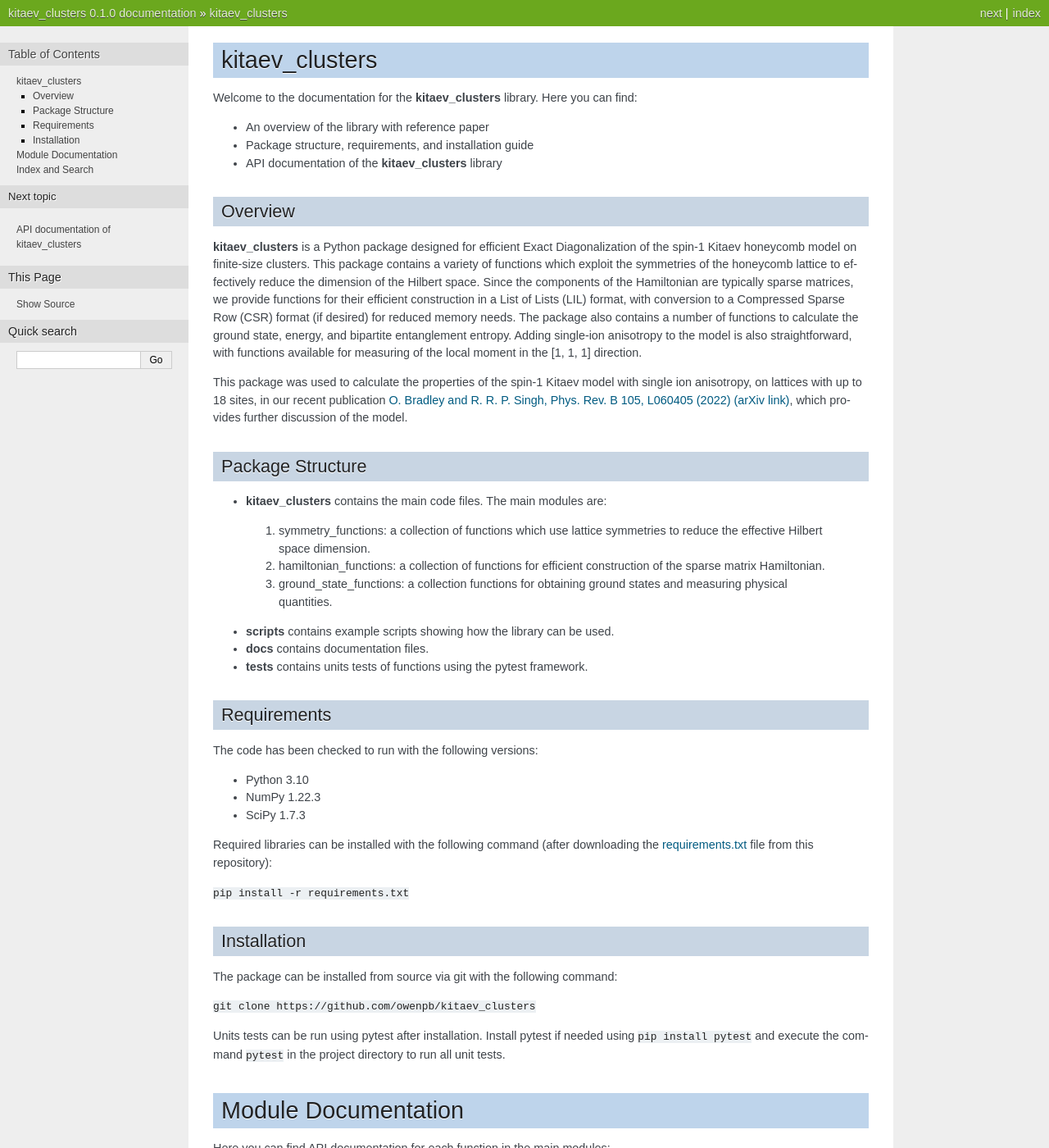
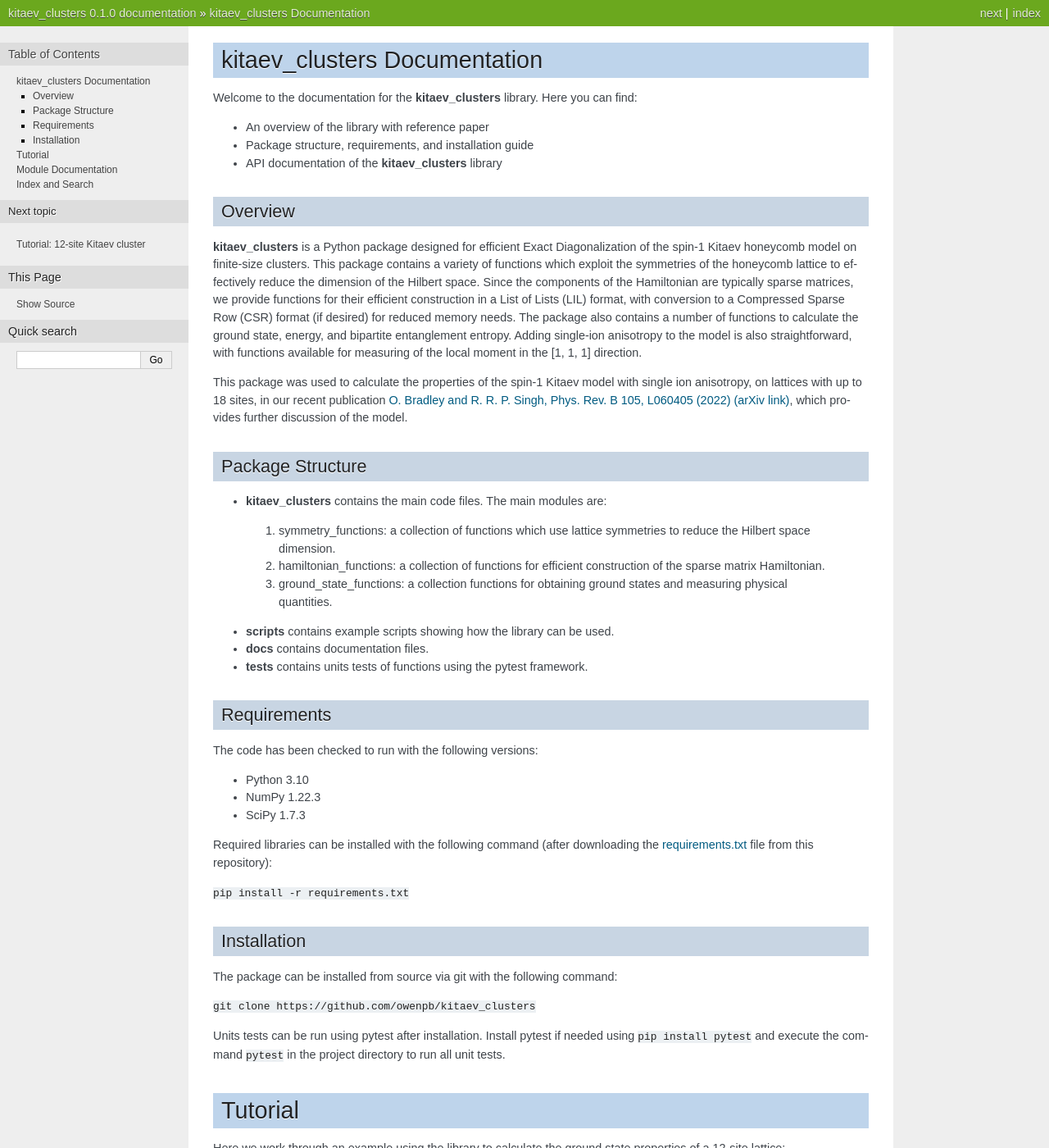
Before and after one commit to owenpb/kitaev_clusters, a Sphinx documentation site: the page built from docs/source/index.rst, in a window 1280 px wide and 1400 px high. Shown: the whole window at 82% size. Built offline with Sphinx 7.4.7, drawn with Linux system fonts in a browser that asks for light colours; some of the changed text lies outside the part shown.

Commit message:
Added tutorial page to documentation

```diff
--- a/docs/source/api_doc.rst
+++ b/docs/source/api_doc.rst
@@ -1,5 +1,5 @@
 API documentation of kitaev_clusters
-=============================
+====================================
 
 symmetry_functions module
 -------------------------
--- a/docs/source/index.rst
+++ b/docs/source/index.rst
@@ -1,5 +1,5 @@
-kitaev_clusters
-===============
+kitaev_clusters Documentation
+=============================
 
 Welcome to the documentation for the **kitaev_clusters** library. Here you can find:
 
@@ -23,7 +23,7 @@
 -----------------
 * **kitaev_clusters** contains the main code files. The main modules are:
 
- 1. symmetry_functions: a collection of functions which use lattice symmetries to reduce the effective Hilbert space dimension.
+ 1. symmetry_functions: a collection of functions which use lattice symmetries to reduce the Hilbert space dimension.
  2. hamiltonian_functions: a collection of functions for efficient construction of the sparse matrix Hamiltonian.
  3. ground_state_functions: a collection functions for obtaining ground states and measuring physical quantities.
 * **scripts** contains example scripts showing how the library can be used.
@@ -51,13 +51,25 @@
 Units tests can be run using pytest after installation. Install pytest if needed using ``pip install pytest`` and execute the command ``pytest`` in the project directory to run all unit tests.
 
 
+
+Tutorial
+========
+Here we work through an example using the library to calculate the ground state properties of a 12-site lattice:
+
+.. toctree::
+   :maxdepth: 2
+
+   tutorial
+
+
+
+
 Module Documentation
 ====================
 Here you can find API documentation for each function in the main modules:
 
 .. toctree::
    :maxdepth: 2
-   :caption: Contents:
 
    api_doc
 
--- /dev/null
+++ b/docs/source/tutorial.rst
@@ -0,0 +1,2 @@
+Tutorial: 12-site Kitaev cluster
+================================
```
